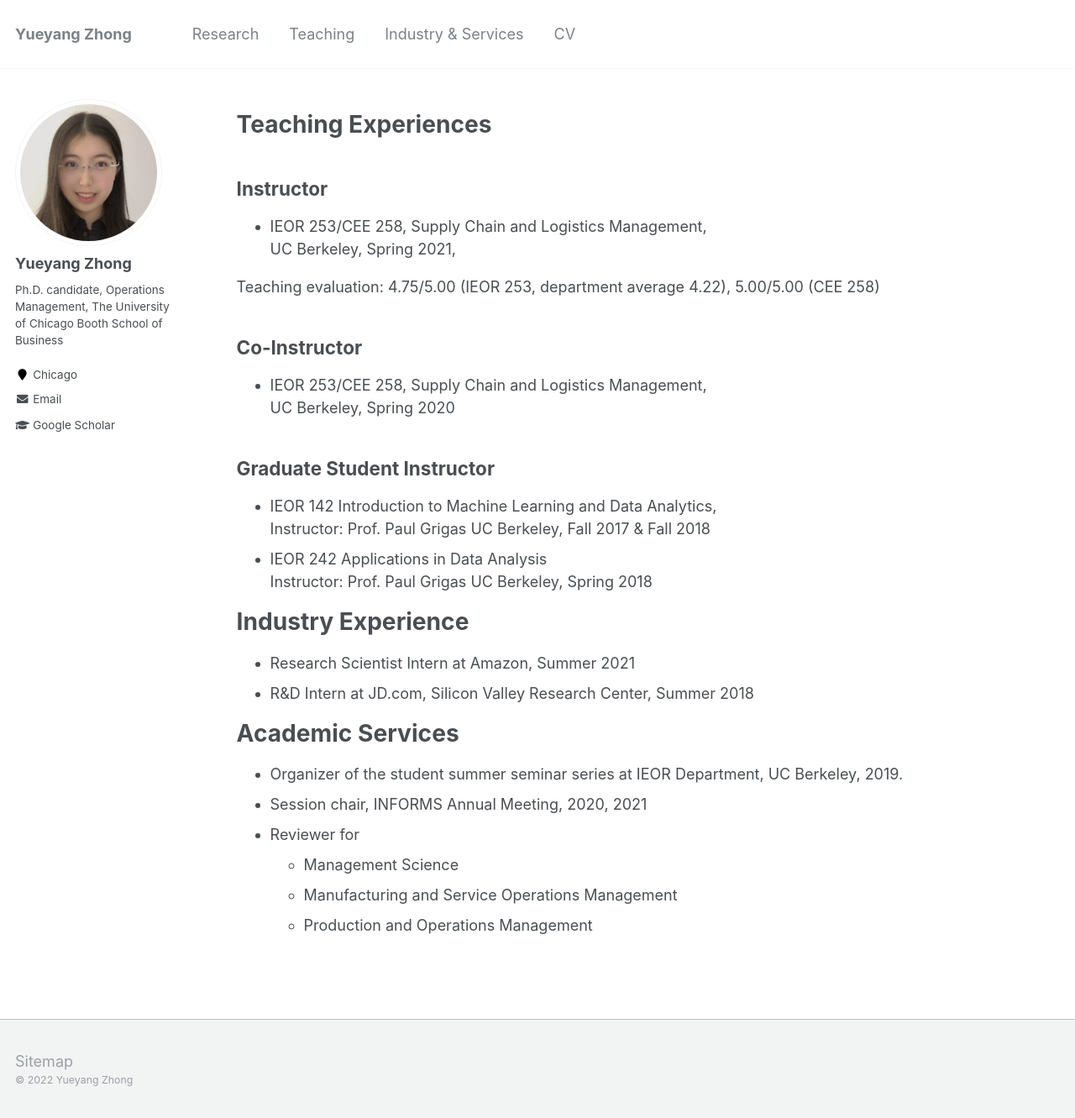
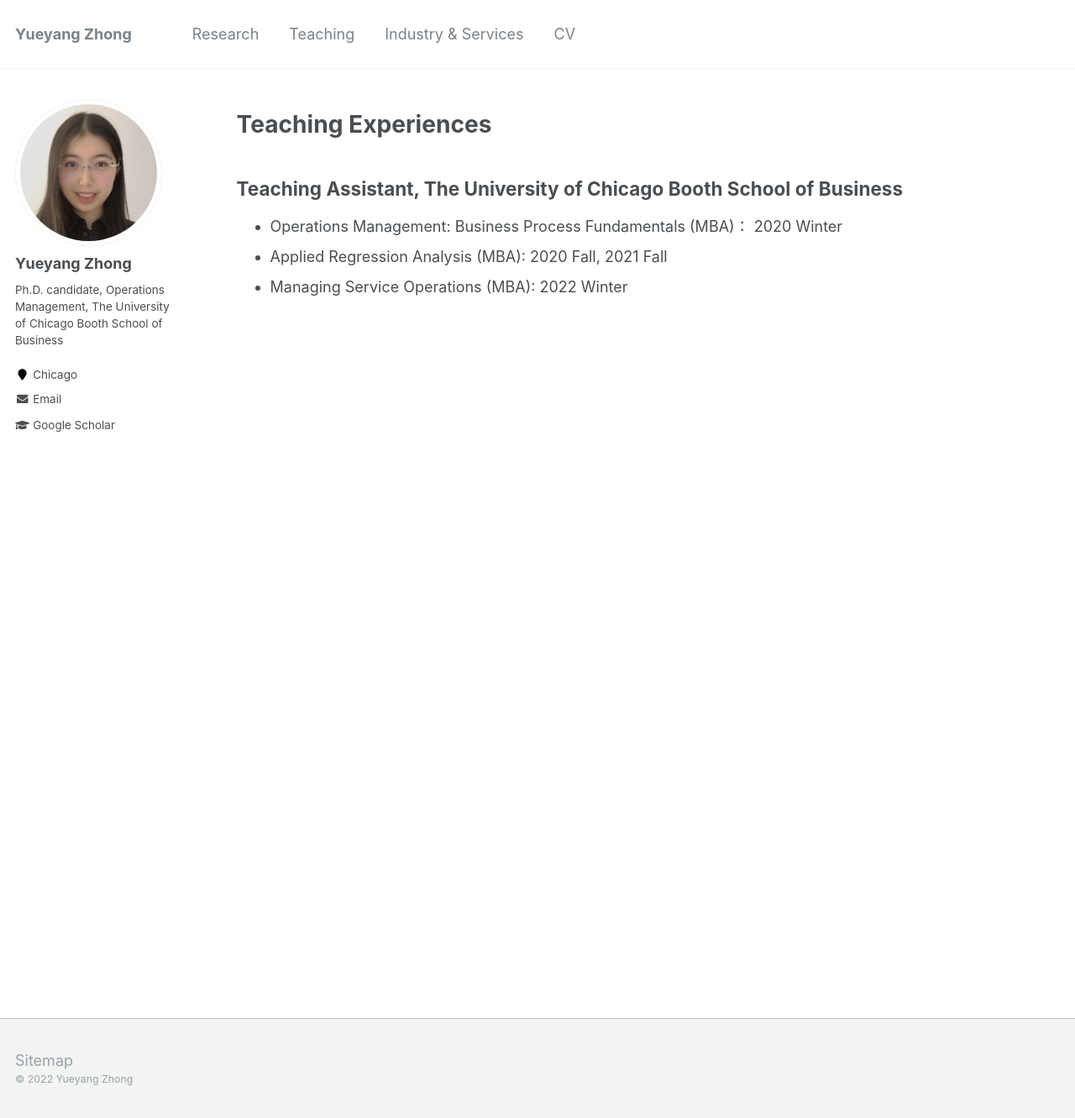
Before and after one commit to alicemengqi/site, a Jekyll site: the page built from _pages/teaching.md, in a window 1280 px wide and 1331 px high. Shown: the whole window at 84% size. Built offline with Jekyll 4.4.1, drawn with Linux system fonts in a browser that asks for light colours.

Commit message:
Update teaching.md

```diff
--- a/_pages/teaching.md
+++ b/_pages/teaching.md
@@ -7,31 +7,7 @@
 {% include base_path %}
 
 # Teaching Experiences
-## Instructor
-* IEOR 253/CEE 258, Supply Chain and Logistics Management,
-UC Berkeley, Spring 2021,
-
-Teaching evaluation: 4.75/5.00 (IEOR 253, department average 4.22), 5.00/5.00 (CEE 258)
-## Co-Instructor
-* IEOR 253/CEE 258, Supply Chain and Logistics Management,
-UC Berkeley, Spring 2020
-
-## Graduate Student Instructor
-* IEOR 142 Introduction to Machine Learning and Data Analytics,
-Instructor: Prof. Paul Grigas
-UC Berkeley, Fall 2017 & Fall 2018
-* IEOR 242 Applications in Data Analysis
-Instructor: Prof. Paul Grigas
-UC Berkeley, Spring 2018
-
-# Industry Experience
-* Research Scientist Intern at Amazon, Summer 2021
-* R&D Intern at JD.com, Silicon Valley Research Center, Summer 2018
-
-# Academic Services
-* Organizer of the student summer seminar series at IEOR Department, UC Berkeley, 2019.
-* Session chair, INFORMS Annual Meeting, 2020, 2021
-* Reviewer for
-     * Management Science
-     * Manufacturing and Service Operations Management
-     * Production and Operations Management
+## Teaching Assistant, The University of Chicago Booth School of Business
+* Operations Management: Business Process Fundamentals (MBA)： 2020 Winter
+* Applied Regression Analysis (MBA): 2020 Fall, 2021 Fall
+* Managing Service Operations (MBA): 2022 Winter
```
